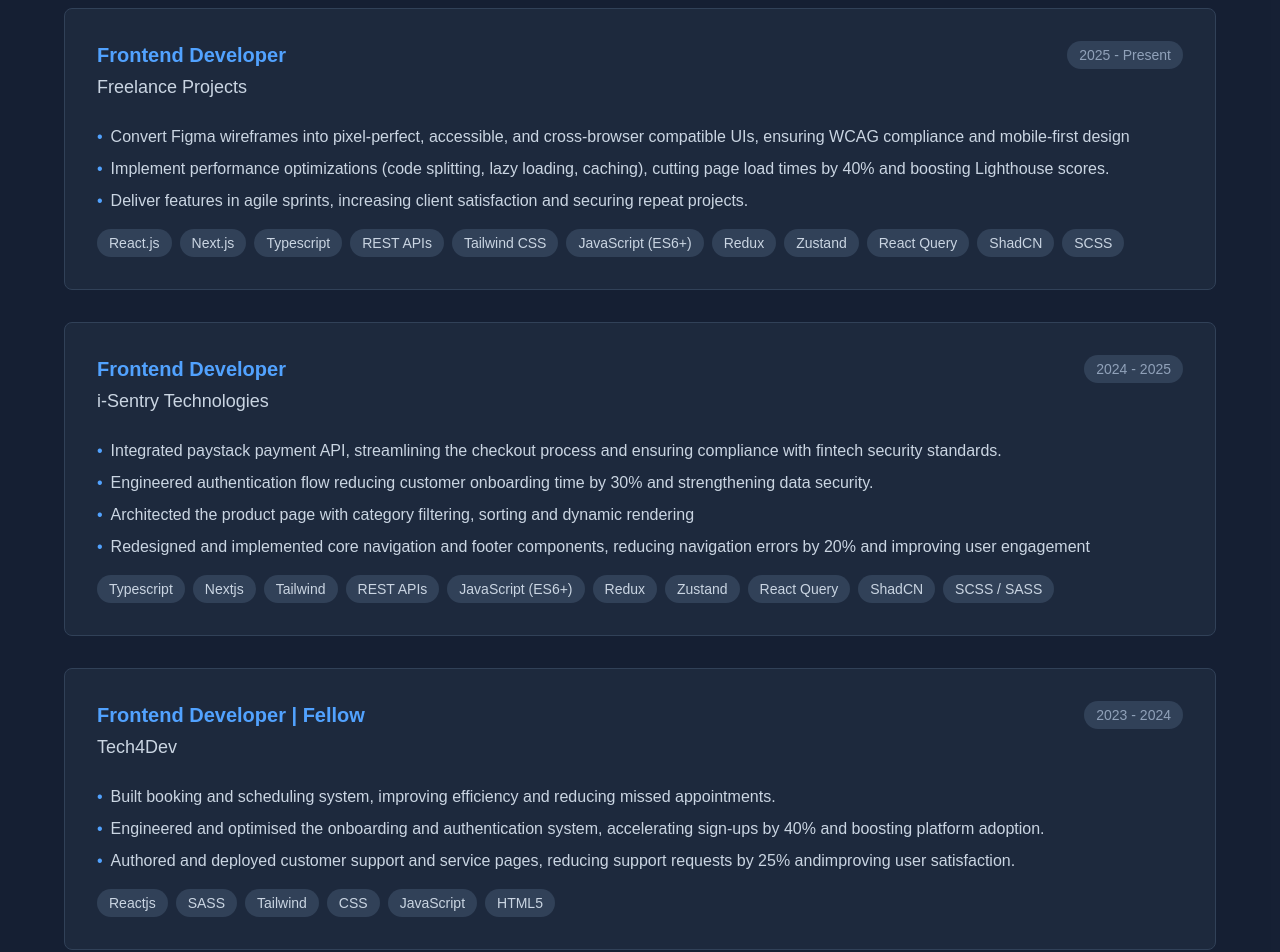
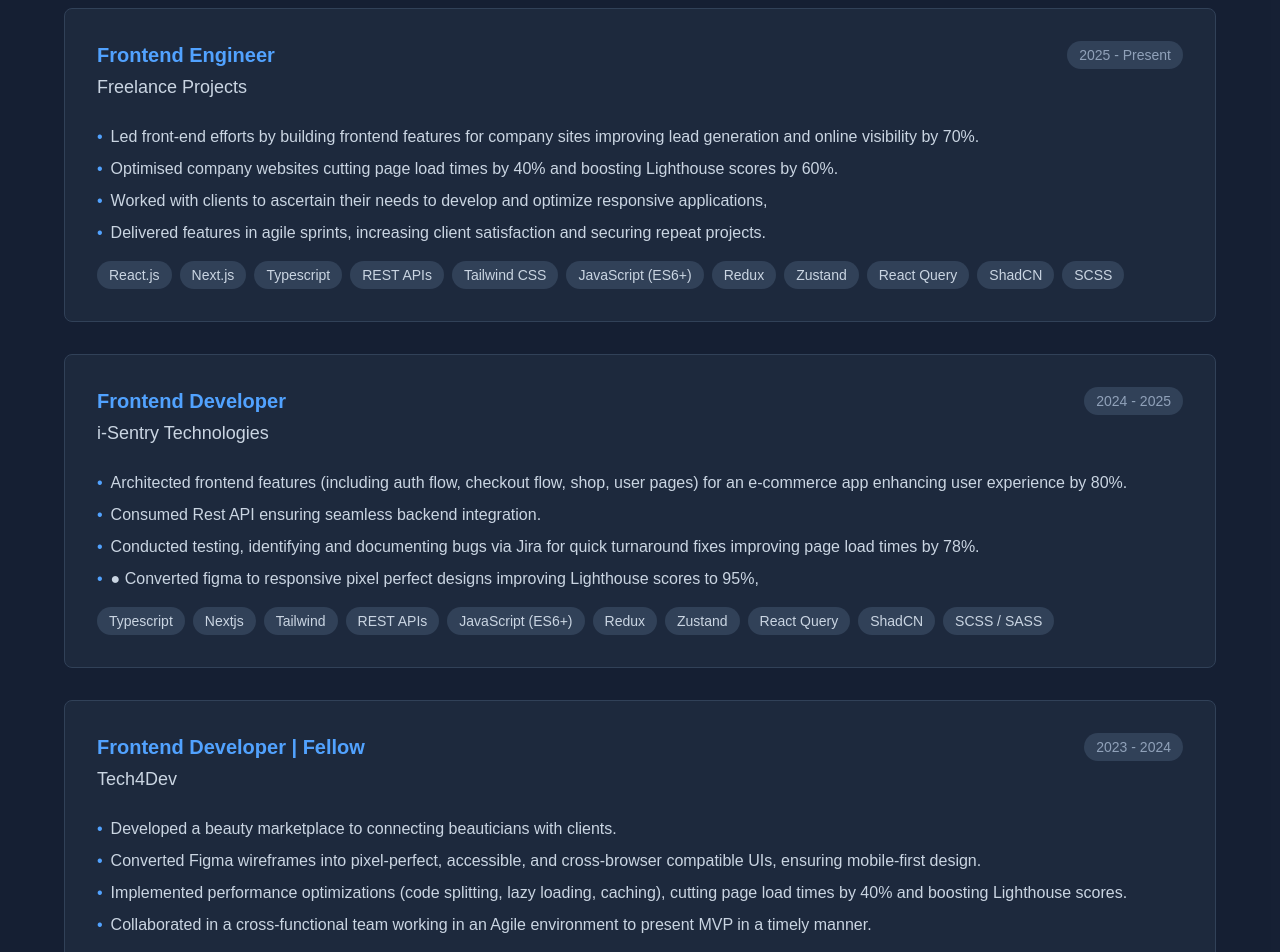
Before and after one commit to TaiwoSaidat/taiwo-oyewale, a Next.js app: page / in a window 1280 px wide. Shown: the part 1800-2752 px from the top of the page. Built offline with nearby package versions, Linux system fonts and the light colour scheme.

Commit message:
ui/ experience, projects

```diff
--- a/src/portfolio.tsx
+++ b/src/portfolio.tsx
@@ -82,9 +82,19 @@ const Portfolio: React.FC = () => {
       id: 1,
       title: "Goldies Application",
       description:
-        "Collaborated in an e-commerce app suitable for sales of baked goods",
-      tech: ["Next.js", "TypeScript", "REST APIs", "ShadCN", "SCSS"],
-      github: "https://goldies-frontend-v3.vercel.app/",
+        // "Collaborated in an e-commerce app suitable for sales of baked goods",
+        "A high-performance e-commerce solution for specialty baked goods, featuring a robust, three-tier Role-Based Access Control (User, Admin, Super Admin) and optimized for seamless transactions and inventory management.",
+      tech: [
+        "Next.js",
+        "TypeScript",
+        "API Integration",
+        "State management(Redux, Zustand)",
+        "React Query",
+        "ShadCN",
+        "SCSS",
+        "Jest",
+      ],
+      github: "https://github.com/idyWilliams/goldies_frontend/",
       demo: "https://goldies-frontend-v3.vercel.app/",
       image: goldies.src,
     },
@@ -92,29 +102,30 @@ const Portfolio: React.FC = () => {
       id: 2,
       title: "Finloop Application",
       description:
-        "Developed an admin dashboard app suitable for loan management app.",
-      tech: ["Next.js", "TypeScript", "REST APIs", "ShadCN", "SCSS"],
+        // "Developed an admin dashboard app suitable for loan management app.",
+        "A robust, high-efficiency administrative dashboard built for a loan management system, designed to give administrators and loan officers a single, streamlined interface for processing, approving, and tracking high-volume financial data.",
+      tech: [
+        "Next.js",
+        "TypeScript",
+        "API Integration",
+        "Tanstack",
+        "ShadCN",
+        "React Hook + Yup Resolver",
+        "SCSS",
+      ],
       github: "https://github.com/TaiwoSaidat/finloop-app",
       demo: "https://finloop-app.vercel.app/",
       image: finloop.src,
     },
-    // {
-    //   id: 3,
-    //   title: "Post Craft Application",
-    //   description:
-    //     "This is a CRUD app displaying blog posts. Each post has a title, date created by, number of likes, and a preview. Clicking on each post navigates to a pop-up showing the full post. Features include add, delete, like, dislike and edit posts.",
-    //   tech: ["ReactJS", "Firebase", "Tailwind"],
-    //   github: "https://github.com/TaiwoSaidat/Simple-Blog-Website",
-    //   demo: "https://simple-blog-website-eta.vercel.app/",
-    //   image: blog.src,
-    // },
     {
       id: 4,
-      title: "Beauty Expat Application",
+      title: "Beauty Expert Application",
       description:
-        "This is an app that connects small business beauty technicians to customers. Features include sign in and sign up for experts and customers, customer booking system, and display for previous projects for experts. ",
-      tech: ["React", "Tailwind", "SCSS"],
-      github: "",
+        // "This is an app that connects small business beauty technicians to customers. Features include sign in and sign up for experts and customers, customer booking system, and display for previous projects for experts. ",
+        "A responsive, feature-rich service marketplace designed to empower local beauty professionals and simplify the booking process for customers.",
+      tech: ["React", "Javascript", "React Router", "Tailwind", "SCSS"],
+
+      github: "https://github.com/Lahitan/beautyexpert/",
       demo: "https://beautyxpert.netlify.app/",
       image: beauty.src,
     },
@@ -122,14 +133,15 @@ const Portfolio: React.FC = () => {
       id: 5,
       title: "Kiddies Auto Application",
       description:
-        "This is an e-commerce store built. It displays a list of available products with pricing, description and image. Features include product display and payment system ",
+        // "An e-commerce store built. It displays a list of available products with pricing, description and image. Features include product display and payment system ",
+        "A foundational e-commerce store frontend built for speed and maintainability. It features dynamic product listings (including pricing, descriptions, and imagery) and integrates a clean payment workflow simulation.",
       tech: ["Reactjs", "Typescript", "Tailwind", "CSS", "HTML"],
       github: "https://github.com/TaiwoSaidat/Kiddies-Auto-Web-App",
       demo: "https://kiddies-auto-web-app.vercel.app/",
       image: kiddies.src,
     },
     {
-      id: 12,
+      id: 11,
       title: "Event Nest Application",
       description:
         "An app showcasing upcoming events in the neighborhood, for humans and their pets.",
@@ -139,10 +151,11 @@ const Portfolio: React.FC = () => {
       image: events.src,
     },
     {
-      id: 11,
+      id: 12,
       title: "Billia Application",
       description:
-        "Developed an app suitable for sorting and payment of bills.",
+        // "Developed an app suitable for sorting and payment of bills.",
+        "a focused, single-purpose application designed to streamline the chaotic process of bill management",
       tech: ["Next.js", "TypeScript", "ShadCN", "SCSS"],
       github: "https://github.com/TaiwoSaidat/billia-app",
       demo: "https://billia-app.vercel.app/",
@@ -197,18 +210,29 @@ const Portfolio: React.FC = () => {
     //   demo: "https://wanderlay-travel-app.vercel.app/",
     //   image: wanderlay.src,
     // },
+    // {
+    //   id: 3,
+    //   title: "Post Craft Application",
+    //   description:
+    //     "This is a CRUD app displaying blog posts. Each post has a title, date created by, number of likes, and a preview. Clicking on each post navigates to a pop-up showing the full post. Features include add, delete, like, dislike and edit posts.",
+    //   tech: ["ReactJS", "Firebase", "Tailwind"],
+    //   github: "https://github.com/TaiwoSaidat/Simple-Blog-Website",
+    //   demo: "https://simple-blog-website-eta.vercel.app/",
+    //   image: blog.src,
+    // },
   ];
 
   const experiences: Experience[] = [
     {
       id: 1,
       company: "Freelance Projects",
-      position: "Frontend Developer",
+      position: "Frontend Engineer",
       duration: "2025 - Present",
       description: [
-        "Convert Figma wireframes into pixel-perfect, accessible, and cross-browser compatible UIs, ensuring WCAG compliance and mobile-first design",
-        "Implement performance optimizations (code splitting, lazy loading, caching), cutting page load times by 40% and boosting Lighthouse scores.",
-        "Deliver features in agile sprints, increasing client satisfaction and securing repeat projects.",
+        "Led front-end efforts by building frontend features for company sites improving lead generation and online visibility by 70%.",
+        "Optimised company websites cutting page load times by 40% and boosting Lighthouse scores by 60%.",
+        "Worked with clients to ascertain their needs to develop and optimize responsive applications, ",
+        "Delivered features in agile sprints, increasing client satisfaction and securing repeat projects.",
       ],
       tech: [
         "React.js",
@@ -230,10 +254,10 @@ const Portfolio: React.FC = () => {
       position: "Frontend Developer",
       duration: "2024 - 2025",
       description: [
-        "Integrated paystack payment API, streamlining the checkout process and ensuring compliance with fintech security standards.",
-        "Engineered authentication flow reducing customer onboarding time by 30% and strengthening data security.",
-        "Architected the product page with category filtering, sorting and dynamic rendering",
-        "Redesigned and implemented core navigation and footer components, reducing navigation errors by 20% and improving user engagement",
+        "Architected frontend features (including auth flow, checkout flow, shop, user pages) for an e-commerce app enhancing user experience by 80%.",
+        "Consumed Rest API ensuring seamless backend integration.",
+        "Conducted testing, identifying and documenting bugs via Jira for quick turnaround fixes improving page load times by 78%.",
+        "●	Converted figma to responsive pixel perfect designs improving Lighthouse scores to 95%,",
       ],
       tech: [
         "Typescript",
@@ -254,9 +278,10 @@ const Portfolio: React.FC = () => {
       position: "Frontend Developer | Fellow",
       duration: "2023 - 2024",
       description: [
-        "Built booking and scheduling system, improving efficiency and reducing missed appointments.",
-        "Engineered and optimised the onboarding and authentication system, accelerating sign-ups by 40% and boosting platform adoption.",
-        "Authored and deployed customer support and service pages, reducing support requests by 25% andimproving user satisfaction.",
+        "Developed a beauty marketplace to connecting beauticians with clients.",
+        "Converted Figma wireframes into pixel-perfect, accessible, and cross-browser compatible UIs, ensuring mobile-first design.",
+        "Implemented performance optimizations (code splitting, lazy loading, caching), cutting page load times by 40% and boosting Lighthouse scores.",
+        "Collaborated in a cross-functional team working in an Agile environment to present MVP in a timely manner.",
       ],
       tech: ["Reactjs", "SASS", "Tailwind", "CSS", "JavaScript", "HTML5"],
     },
@@ -279,7 +304,7 @@ const Portfolio: React.FC = () => {
       >
         <div className="max-w-6xl mx-auto px-6">
           <div className="flex justify-between items-center h-16">
-            <div className="  flex justify-between gap-2 text-xl font-bold bg-gradient-to-r from-blue-400 to-purple-400 bg-clip-text text-transparent">
+            <div className="  flex justify-between gap-2 text-xl font-bold bg-gradient-to-r from-blue-400 to-purple-400 text-transparent bg-clip-text">
               <Link href="/" className="flex items-center ">
                 <p className="">Taiwo Oyewale</p>
               </Link>
@@ -379,10 +404,10 @@ const Portfolio: React.FC = () => {
             integration.
           </p>
 
-          <div className="flex flex-col sm:flex-row gap-4 justify-center items-center mb-12">
+          <div className="flex flex-col sm:flex-row gap-4 justify-center items-center mb-12 overflow-y-scroll [&::-webkit-scrollbar]:hidden scrollbar-none">
             <button
               onClick={() => scrollToSection("projects")}
-              className="px-8 py-3 cursor-pointer bg-gradient-to-r from-blue-500 to-purple-500 rounded-full font-medium hover:shadow-lg hover:scale-105 transition-all duration-300"
+              className="px-8 py-3 cursor-pointer bg-gradient-to-r from-blue-500 to-purple-500 rounded-full font-medium hover:shadow-lg hover:scale-105 transition-all duration-300 animate-pulse"
             >
               View My Work
             </button>
@@ -393,13 +418,13 @@ const Portfolio: React.FC = () => {
               Get In Touch
             </button>
           </div>
-
-          <div className="flex justify-center flex-wrap gap-4 px-4">
+          {/* social media links */}
+          <div className="flex justify-center flex-wrap gap-4 p-4 ">
             <Link
               href="https://github.com/TaiwoSaidat"
               target="_blank"
               rel="noopener noreferrer"
-              className="p-3 bg-slate-800 rounded-full hover:bg-slate-700 transition-colors group"
+              className="p-3 bg-slate-800 rounded-full hover:bg-slate-700 hover:scale-115 transition-all duration-300 group"
             >
               <Github
                 size={24}
@@ -410,7 +435,7 @@ const Portfolio: React.FC = () => {
               href="https://www.linkedin.com/in/taiwo-oyewale199/"
               target="_blank"
               rel="noopener noreferrer"
-              className="p-3 bg-slate-800 rounded-full hover:bg-slate-700 transition-colors group"
+              className="p-3 bg-slate-800 rounded-full hover:bg-slate-700 hover:scale-115 transition-all duration-300 group"
             >
               <Linkedin
                 size={24}
@@ -421,7 +446,7 @@ const Portfolio: React.FC = () => {
               href="/Taiwo_Oyewale_Resume_Frontend_Engineer.pdf"
               target="_blank"
               rel="noopener noreferrer"
-              className="p-3 bg-slate-800 rounded-full hover:bg-slate-700 transition-colors group"
+              className="p-3 bg-slate-800 rounded-full hover:bg-slate-700 hover:scale-115 transition-all duration-300 group"
             >
               <FileType
                 size={24}
@@ -432,7 +457,7 @@ const Portfolio: React.FC = () => {
               href="https://medium.com/@oyewaletaiwo1803"
               target="_blank"
               rel="noopener noreferrer"
-              className="p-3 bg-slate-800 rounded-full hover:bg-slate-700 transition-colors group"
+              className="p-3 bg-slate-800 rounded-full hover:bg-slate-700 hover:scale-115 transition-all duration-300 group"
             >
               <SiMedium
                 size={24}
@@ -443,7 +468,7 @@ const Portfolio: React.FC = () => {
               href="mailto:oyewaletaiwo1803@gmail.com"
               target="_blank"
               rel="noopener noreferrer"
-              className="p-3 bg-slate-800 rounded-full hover:bg-slate-700 transition-colors group"
+              className="p-3 bg-slate-800 rounded-full hover:bg-slate-700 hover:scale-115 transition-all duration-300 group"
             >
               <Mail
                 size={24}
@@ -454,7 +479,7 @@ const Portfolio: React.FC = () => {
               href="https://wa.me/+2348145701901"
               target="_blank"
               rel="noopener noreferrer"
-              className="p-3 bg-slate-800 rounded-full hover:bg-slate-700 transition-colors group"
+              className="p-3 bg-slate-800 rounded-full hover:bg-slate-700 hover:scale-115 transition-all duration-300 group"
             >
               <PiWhatsappLogoLight
                 size={24}
@@ -633,13 +658,13 @@ const Portfolio: React.FC = () => {
       </section>
 
       {/* Projects Section */}
-      <section id="projects" className="py-20 px-6">
+      <section id="projects" className="py-20 px-6 ">
         <div className="max-w-6xl mx-auto">
           <h2 className="text-4xl font-bold text-center mb-16 bg-gradient-to-r from-blue-400 to-purple-400 bg-clip-text text-transparent">
             Featured Projects
           </h2>
 
-          <div className="grid md:grid-cols-2 lg:grid-cols-3 gap-8">
+          <div className="grid md:grid-cols-2 lg:grid-cols-3 gap-8 overflow-y-scroll [&::-webkit-scrollbar]:hidden scrollbar-none">
             {projects.map((project) => (
               <div
                 key={project.id}
@@ -698,9 +723,9 @@ const Portfolio: React.FC = () => {
       </section>
 
       {/* Contact Section */}
-      <section id="contact" className="py-20 px-6 bg-slate-800/50">
+      <section id="contact" className="py-20 px-6">
         <div className="max-w-4xl mx-auto  space-y-4">
-          <h2 className="text-4xl text-center font-bold mb-8 bg-gradient-to-r from-blue-400 to-purple-400 bg-clip-text text-transparent">
+          <h2 className="text-4xl text-center font-bold mb-8 bg-gradient-to-r from-blue-400 to-purple-400 bg-clip-text text-transparent overflow-y-scroll [&::-webkit-scrollbar]:hidden scrollbar-none">
             {/* Let&apos;s Work Together */}
             Dear future employer,
           </h2>
@@ -724,16 +749,16 @@ const Portfolio: React.FC = () => {
             problem-solver who sees a roadmap.
           </p>
           <p className="">
-            For instance, I&apos;m particularly proud of{" "}
+            {/* For instance, I&apos;m particularly proud of{" "}
             <span className="text-bold">
               re-architecting the checkout flow for Goldies Application, which
               increased conversion by 15%.
-            </span>
-            This isn&apos;t just a bullet point; it shows I don&apos;t settle
-            for &quot;good enough&quot; when &quot;great&quot; is achievable. My
-            approach is always rooted in the belief that the best solutions are
-            the ones that are both technically robust and genuinely helpful to
-            the user.
+            </span> */}
+            {/* This isn&apos;t just a bullet point; it shows */}I don&apos;t
+            settle for &quot;good enough&quot; when &quot;great&quot; is
+            achievable. My approach is always rooted in the belief that the best
+            solutions are the ones that are both technically robust and
+            genuinely helpful to the user.
           </p>
           <h3 className=" text-center text-2xl font-bold mb-8 bg-gradient-to-r from-blue-400 to-purple-400 bg-clip-text text-transparent">
             What You Can Expect from Me
@@ -773,7 +798,10 @@ const Portfolio: React.FC = () => {
 
           <div className=" text-center grid md:grid-cols-3 gap-8 mb-12">
             <div className="p-6 bg-slate-800 rounded-lg border border-slate-700">
-              <Mail size={32} className="mx-auto mb-4 text-blue-400" />
+              <Mail
+                size={32}
+                className="mx-auto mb-4 text-blue-400 hover:scale-115 transition-all duration-300"
+              />
               <h3 className="font-semibold mb-2">Email</h3>
               <p className="text-slate-400 break-words">
                 oyewaletaiwo1803@gmail.com
@@ -781,7 +809,10 @@ const Portfolio: React.FC = () => {
             </div>
 
             <div className="p-6 bg-slate-800 rounded-lg border border-slate-700">
-              <Linkedin size={32} className="mx-auto mb-4 text-blue-400" />
+              <Linkedin
+                size={32}
+                className="mx-auto mb-4 text-blue-400 hover:scale-115 transition-all duration-300"
+              />
               <h3 className="font-semibold mb-2">LinkedIn</h3>
               <p className="text-slate-400  break-words  ">
                 www.linkedin.com/in/taiwo-oyewale199/
@@ -789,19 +820,24 @@ const Portfolio: React.FC = () => {
             </div>
 
             <div className="p-6 bg-slate-800 rounded-lg border border-slate-700">
-              <Github size={32} className="mx-auto mb-4 text-blue-400" />
+              <Github
+                size={32}
+                className="mx-auto mb-4 text-blue-400 hover:scale-115 transition-all duration-300"
+              />
               <h3 className="font-semibold mb-2">GitHub</h3>
               <p className="text-slate-400">@TaiwoSaidat</p>
             </div>
           </div>
 
+          <div className="overflow-y-scroll [&::-webkit-scrollbar]:hidden scrollbar-none">
             <Link
               href="mailto:oyewaletaiwo1803@gmail.com"
-            className="inline-flex items-center px-8 py-4 bg-gradient-to-r from-blue-500 to-purple-500 rounded-full font-medium text-lg hover:shadow-lg hover:scale-105 transition-all duration-300"
+              className="inline-flex items-center px-8 py-4 bg-gradient-to-r from-blue-500 to-purple-500 rounded-full font-medium text-lg hover:shadow-lg hover:scale-115 transition-all duration-300 "
             >
               <Mail size={20} className="mr-2" />
               Get In Touch
             </Link>
+          </div>
         </div>
       </section>
 
```
Lines whose indentation alone changed are shown as unchanged.
